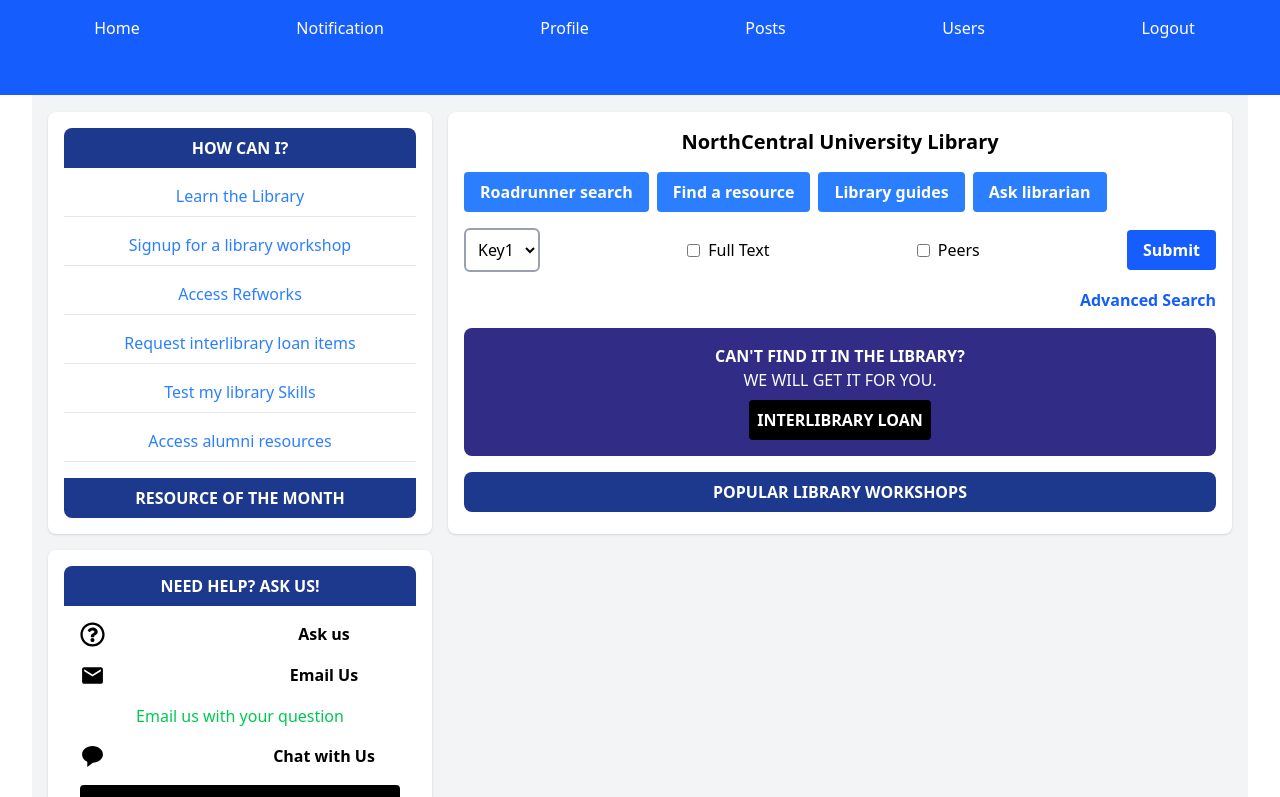
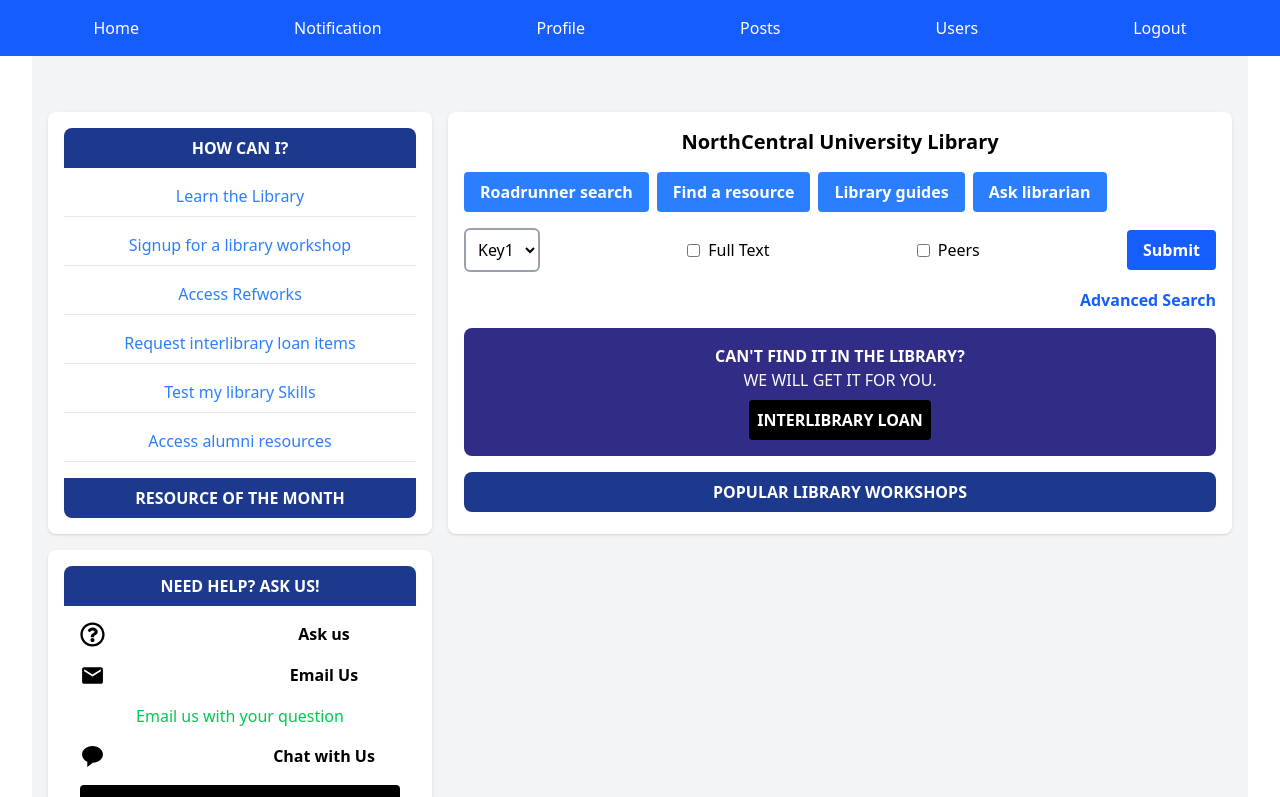
Before and after one commit to eric2003tu/react, a React (Vite) app: page /dashboard in a window 1280 px wide. Shown: the top 797 px of the page. Built offline with nearby package versions, Linux system fonts and the light colour scheme.

Commit message:
gtxdrtfguikhbyjftdr

```diff
--- a/src/App.jsx
+++ b/src/App.jsx
@@ -1,4 +1,4 @@
-import React ,{useState}from 'react'
+import React,{useState} from 'react'
 import './App.css'
 import './index.css'
 import {AiOutlineClose, AiOutlineMenu,AiOutlineSetting} from 'react-icons/ai';
@@ -19,15 +19,15 @@
       }
 return (
 <Router>
-  <nav className="w-full bg-blue-600 text-white p-4 fixed top-0 z-[1000] right-0 m-0 sm:pb-[55px] sm:pr-[7px]">
+              <nav className="w-full bg-blue-600 text-white p-4 fixed top-0 z-[1000] right-0 m-0">
                   <ul className="hidden container mx-auto lg:flex md:flex justify-around sm:hidden">
                       <li><Link to='/' className="hover:text-blue-300">Home</Link></li>
                       <li><Link to='/login' className="hover:text-blue-300">Login</Link></li>
                       <li><Link to='/register' className="hover:text-blue-300">Register</Link></li>
                       <li><Link to='/dashboard' className="hover:text-blue-300">Dashboard</Link></li>
                   </ul>
-                  <div onClick={handleHide} className='block md:hidden lg:hidden sm:block sm:pb-[55px] sm:pr-[7px]'>
-                       {!nav ? <AiOutlineClose size={30} className='text-white font-bold cursor-pointer justify-end justify-self-end fixed [10px] mt-[18px]'/> : <AiOutlineMenu size={30} className='text-white font-bold cursor-pointer justify-end justify-self-end fixed [10px] mt-[18px]'/> }
+                  <div onClick={handleHide} className='block md:hidden lg:hidden sm:block'>
+                       {!nav ? <AiOutlineClose size={30} className='text-white font-bold cursor-pointer justify-end justify-self-end'/> : <AiOutlineMenu size={30} className='text-white font-bold cursor-pointer justify-end justify-self-end'/> }
                   </div>
                   <div className={!nav ? 'fixed h-fit justify-items-start left-0 top-0 w-[50%] border-r border-r-gray-900 bg-[#2f163c] ease-in-out duration-600 sm:fixed flex-wrap md:hidden lg:hidden' : 'fixed left-[-100%]' }>
                      <h1 className='w-full text-3xl font-bold text-[#00df9a]'>Home page</h1>
--- a/src/Components/basic.jsx
+++ b/src/Components/basic.jsx
@@ -16,15 +16,15 @@
     }
     return (
         <div className="min-h-screen bg-gray-100 max-w-full w-full m-0">
-            <nav className="w-full bg-blue-600 text-white p-4 fixed top-0 z-[1000] right-0 m-0 sm:pb-[55px] sm:pr-[7px]">
+            <nav className="w-full bg-blue-600 text-white p-4 fixed top-0 z-[1000] right-0 m-0">
                 <ul className="hidden container mx-auto lg:flex md:flex justify-around sm:hidden">
                     <li><Link to='/' className="hover:text-blue-300">Home</Link></li>
                     <li><Link to='/login' className="hover:text-blue-300">Login</Link></li>
                     <li><Link to='/register' className="hover:text-blue-300">Register</Link></li>
                     <li><Link to='/dashboard' className="hover:text-blue-300">Dashboard</Link></li>
                 </ul>
-                <div onClick={handleHide} className='block md:hidden lg:hidden sm:block sm:pb-[55px] sm:pr[7px]'>
-                     {!nav ? <AiOutlineClose size={30} className='text-white font-bold cursor-pointer justify-end justify-self-end fixed [10px] mt-[18px]'/> : <AiOutlineMenu size={30} className='text-white font-bold cursor-pointer justify-end justify-self-end fixed [10px] mt-[18px]'/> }
+                <div onClick={handleHide} className='block md:hidden lg:hidden sm:block'>
+                     {!nav ? <AiOutlineClose size={30} className='text-white font-bold cursor-pointer justify-end justify-self-end'/> : <AiOutlineMenu size={30} className='text-white font-bold cursor-pointer justify-end justify-self-end'/> }
                 </div>
                 <div className={!nav ? 'fixed h-fit justify-items-start left-0 top-0 w-[50%] border-r border-r-gray-900 bg-[#2f163c] ease-in-out duration-600 sm:fixed flex-wrap md:hidden lg:hidden' : 'fixed left-[-100%]' }>
                    <h1 className='w-full text-3xl font-bold text-[#00df9a]'>Home page</h1>
--- a/src/Components/dashHome.jsx
+++ b/src/Components/dashHome.jsx
@@ -18,7 +18,7 @@
           }
     return (
         <div className="min-h-screen bg-gray-100 max-w-full w-full m-0">
-                    <nav className="w-full bg-blue-600 text-white p-4 fixed top-0 z-[1000] right-0 m-0 sm:pb-[55px] sm:pr-[7px]">
+                    <nav className="w-full bg-blue-600 text-white p-4 fixed top-0 z-[1000] right-0 m-0">
                                     <ul className="hidden container mx-auto lg:flex md:flex justify-around sm:hidden">
                                         <li><Link to='/dashboard' className="hover:text-blue-300">Home</Link></li>
                                         <li><Link to='/dashboard/notifications' className="hover:text-blue-300">Notification</Link></li>
@@ -31,8 +31,8 @@
                                         Logout
                                         </Link></li>
                                     </ul>
-                                    <div onClick={handleHide} className='block md:hidden lg:hidden sm:block sm:pb-[55px] sm:pr-[7px]'>
-                                    {!nav ? <AiOutlineClose size={30} className='text-white font-bold cursor-pointer justify-end justify-self-end fixed right-[10px] mt-[18px]'/> : <AiOutlineMenu size={30} className='text-white font-bold cursor-pointer justify-end justify-self-end fixed [10px] mt-[18px]'/> }
+                                    <div onClick={handleHide} className='block md:hidden lg:hidden sm:block'>
+                                    {!nav ? <AiOutlineClose size={30} className='text-white font-bold cursor-pointer justify-end justify-self-end'/> : <AiOutlineMenu size={30} className='text-white font-bold cursor-pointer justify-end justify-self-end'/> }
                                     </div>
                                     <div className={!nav ? 'fixed h-fit justify-items-start left-0 top-0 w-[50%] border-r border-r-gray-900 bg-[#271246] ease-in-out duration-600 sm:fixed flex-wrap md:hidden lg:hidden' : 'fixed left-[-100%]' }>
                                     <h1 className='w-full text-3xl font-bold text-[#00df9a]'>Dash board</h1>
--- a/src/Components/dashboard.jsx
+++ b/src/Components/dashboard.jsx
@@ -27,7 +27,7 @@
       }
 return(
     <div>
-        <nav className="w-full bg-blue-600 text-white p-4 fixed top-0 z-[1000] right-0 m-0 sm:pb-[55px] sm:pr-[7px]">
+        <nav className="w-full bg-blue-600 text-white p-4 fixed top-0 z-[1000] right-0 m-0">
                         <ul className="hidden container mx-auto lg:flex md:flex justify-around sm:hidden">
                             <li><Link to='/dashboard' className="hover:text-blue-300">Home</Link></li>
                             <li><Link to='/dashboard/notifications' className="hover:text-blue-300">Notification</Link></li>
@@ -40,8 +40,8 @@
                             Logout
                             </Link></li>
                         </ul>
-                        <div onClick={handleHide} className='block md:hidden lg:hidden sm:block sm:pb-[55px] sm:pr[7px]'>
-                        {!nav ? <AiOutlineClose size={30} className='text-white font-bold cursor-pointer justify-end justify-self-end fixed [10px] mt-[18px]'/> : <AiOutlineMenu size={30} className='text-white font-bold cursor-pointer justify-end justify-self-end fixed [10px] mt-[18px]'/> }
+                        <div onClick={handleHide} className='block md:hidden lg:hidden sm:block'>
+                        {!nav ? <AiOutlineClose size={30} className='text-white font-bold cursor-pointer justify-end justify-self-endz'/> : <AiOutlineMenu size={30} className='text-white font-bold cursor-pointer justify-end justify-self-end'/> }
                         </div>
                         <div className={!nav ? 'fixed h-fit justify-items-start left-0 top-0 w-[50%] border-r border-r-gray-900 bg-[#271246] ease-in-out duration-600 sm:fixed flex-wrap md:hidden lg:hidden' : 'fixed left-[-100%]' }>
                         <h1 className='w-full text-3xl font-bold text-[#00df9a]'>Dash board</h1>
```
